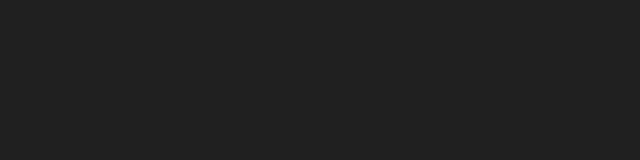
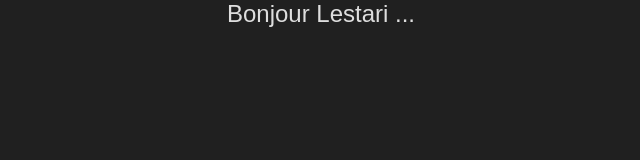
Before and after one commit to dev634/payground, a website: page src/index.html in a window 1280 px wide. Shown: the whole page, without its empty margins (319-959 px from the left). Drawn offline with Linux system fonts and the light colour scheme.

Commit message:
sec commit

```diff
--- a/src/assets/css/style.css
+++ b/src/assets/css/style.css
@@ -29,6 +29,25 @@ body {
 	animation: spinning 1s linear infinite;
 }
 
+main {
+	opacity: 0;
+	height: 100%;
+	width: 100%;
+	animation: fadeOut 1s 1 0.4s forwards;
+}
+
+main h2 {
+	text-align: center;
+	color: #dedede;
+	font-family: Arial, Helvetica, sans-serif;
+	font-weight: 300;
+}
+
+.container {
+	margin: 0 auto;
+	max-width: 1140px;
+}
+
 .is-hidden {
 	display: none;
 }
@@ -42,3 +61,13 @@ body {
 		transform: rotateZ(360deg);
 	}
 }
+
+@keyframes fadeOut {
+	from {
+		opacity: 0;
+	}
+
+	to {
+		opacity: 100%;
+	}
+}
--- a/src/index.html
+++ b/src/index.html
@@ -10,6 +10,9 @@
 		<div id="loader-container" class="loader-container">
 			<div id="loader" class="loader"></div>
 		</div>
+		<main id="content" class="container">
+			<h2>Bonjour Lestari ...</h2>
+		</main>
 		<script type="text/javascript" src="assets/js/index.js"></script>
 	</body>
 </html>
```
